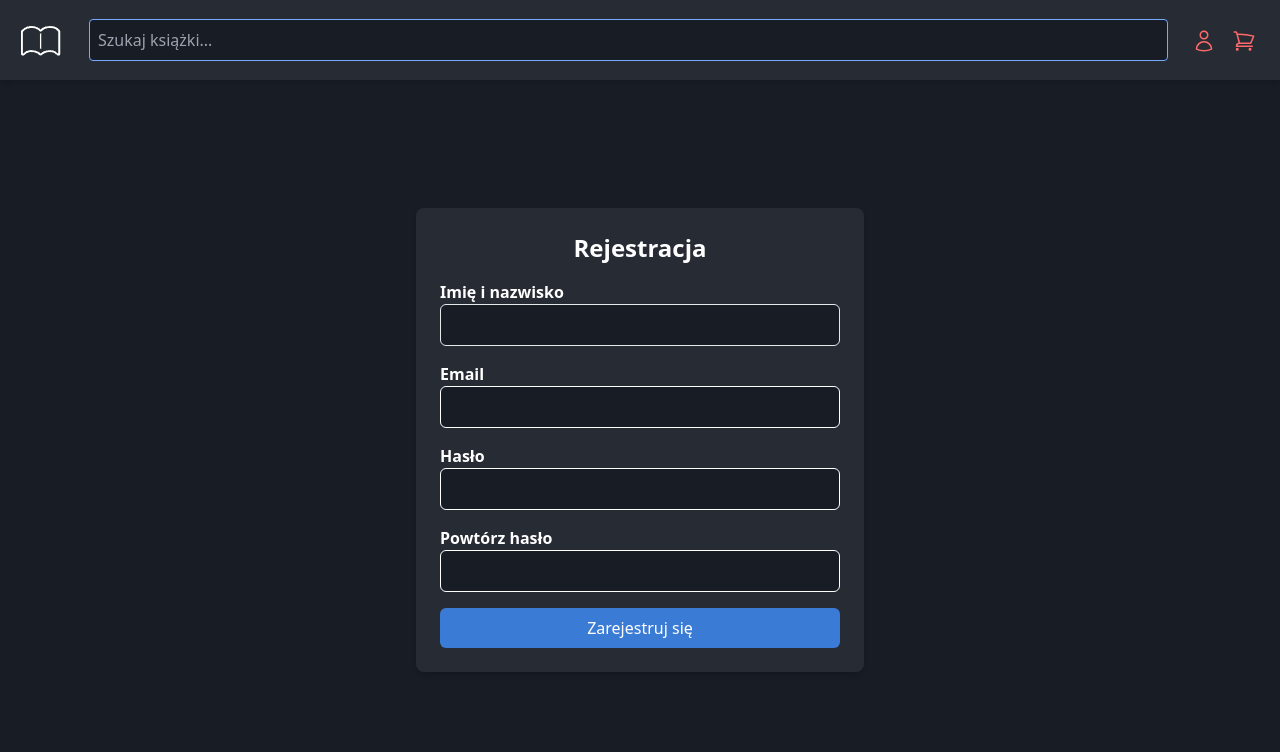
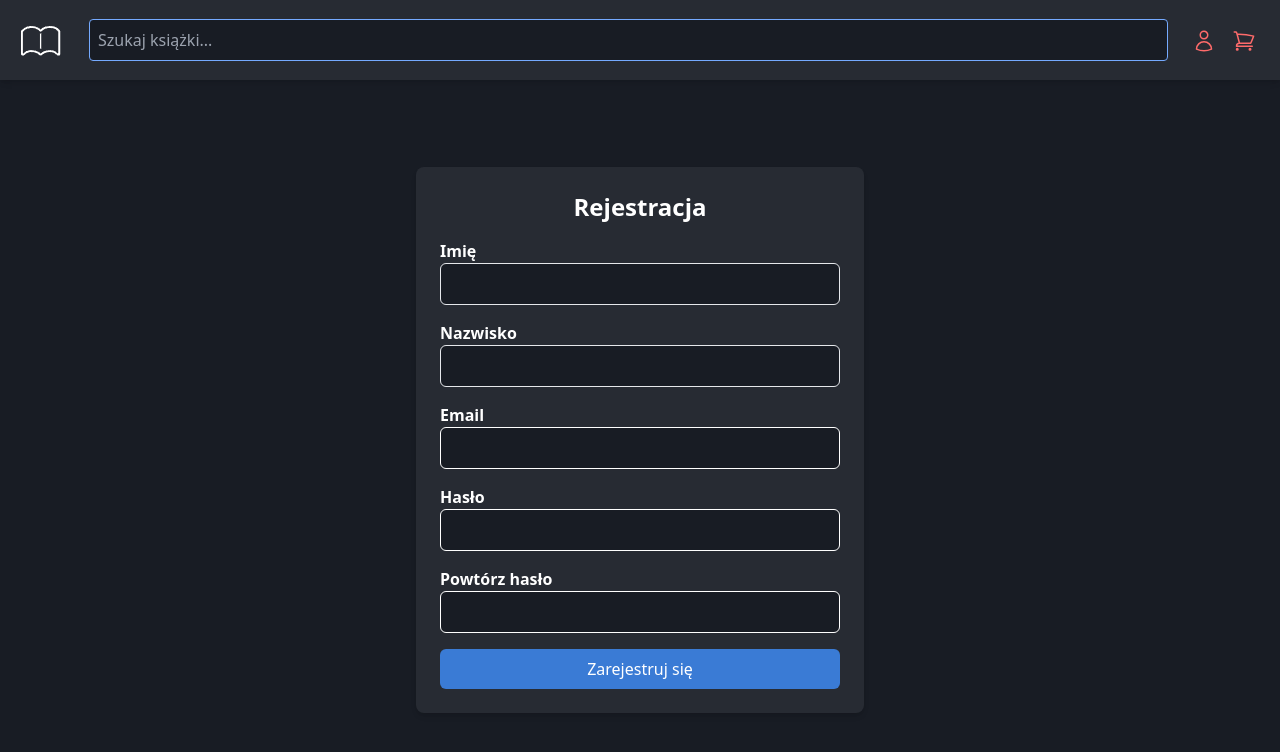
Before and after one commit to Switix/OnlineBookstoreFrontend, a Vue app: page /register in a window 1280 px wide. Shown: the top 752 px of the page. Built offline with nearby package versions, Linux system fonts and the light colour scheme.

Commit message:
Updated User to newer structure

```diff
--- a/src/components/model/User.js
+++ b/src/components/model/User.js
@@ -1,7 +1,8 @@
 export default class User {
-    constructor(id, username, email, role) {
+    constructor(id, name,lastname, email, role) {
       this.id = id;
-      this.username = username;
+      this.name = name;
+      this.lastname = lastname;
       this.email = email;
       this.role = role;
     }
--- a/src/store/index.js
+++ b/src/store/index.js
@@ -206,7 +206,8 @@ export default createStore({
         .then(response => {
           const user = new User(
             response.data.id,
-            response.data.username,
+            response.data.name,
+            response.data.lastname,
             response.data.email,
             response.data.role
           );
@@ -227,7 +228,8 @@ export default createStore({
         .then((response) => {
           const user = new User(
             response.data.id,
-            response.data.username,
+            response.data.name,
+            response.data.lastname,
             response.data.email,
             response.data.role
           );
--- a/src/views/RegisterPage.vue
+++ b/src/views/RegisterPage.vue
@@ -4,8 +4,16 @@
             <h2 class="text-2xl font-bold text-center mb-4">Rejestracja</h2>
             <form @submit.prevent="register" class="space-y-4">
                 <div>
-                    <label for="username" class="block font-semibold">Imię i nazwisko</label>
-                    <input v-model="username" type="text" id="username" name="username" class="w-full p-2 bg-bg border ring-white text-text-200  rounded-md focus:border-primary-200 focus:ring-1 focus:ring-primary-200  outline-none" required>
+                    <label for="name" class="block font-semibold">Imię</label>
+                    <input v-model="name" type="text" id="name" name="name"
+                        class="w-full p-2 bg-bg border ring-white text-text-200  rounded-md focus:border-primary-200 focus:ring-1 focus:ring-primary-200  outline-none"
+                        required>
+                </div>
+                <div>
+                    <label for="lastname" class="block font-semibold">Nazwisko</label>
+                    <input v-model="lastname" type="text" id="lastname" name="lastname"
+                        class="w-full p-2 bg-bg border ring-white text-text-200  rounded-md focus:border-primary-200 focus:ring-1 focus:ring-primary-200  outline-none"
+                        required>
                 </div>
                 <div>
                     <label for="email" class="block font-semibold">Email</label>
@@ -51,7 +59,8 @@ import _ from 'lodash';
 export default {
     data() {
         return {
-            username: '',
+            name: '',
+            lastname: '',
             email: '',
             password: '',
             repeatPassword: '',
@@ -80,21 +89,21 @@ export default {
             this.$store.dispatch('setEmailError', '');
             this.validateEmailFn();
         },
-        validatePassword(){
+        validatePassword() {
             // Password requirements check
             const passwordRegex = /^(?=.*\d)(?=.*[a-z])(?=.*[A-Z])(?=.*[!@#$%^&*()_+~\-=`{}[\]:;"'<>,.?\\/])(?=.*[^\s]).{8,}$/;
 
-            if (!passwordRegex.test(this.password) && this.password!=='') {
+            if (!passwordRegex.test(this.password) && this.password !== '') {
                 this.isPasswordValid = false;
                 return;
             }
             this.isPasswordValid = true;
         },
 
-       async register() {
+        async register() {
             this.$store.dispatch('setEmailError', '');
             this.validatePassword();
-            if(!this.isPasswordValid){
+            if (!this.isPasswordValid) {
                 return;
             }
 
@@ -107,7 +116,8 @@ export default {
 
             const userData = {
                 email: this.email,
-                username: this.username,
+                name: this.name,
+                lastname: this.lastname,
                 password: this.password
             };
             await this.$store.dispatch('register', userData);
@@ -125,7 +135,8 @@ input:autofill {
     caret-color: theme('textColor.text.200');
     box-shadow: inset 0 0 0 1000px theme('colors.bg.DEFAULT') !important;
 }
+
 input:autofill:focus {
-    box-shadow: inset 0 0 0 1000px theme('colors.bg.DEFAULT'),0 0 0 1px theme('colors.primary.200') !important ;
+    box-shadow: inset 0 0 0 1000px theme('colors.bg.DEFAULT'), 0 0 0 1px theme('colors.primary.200') !important;
 }
 </style>
```
